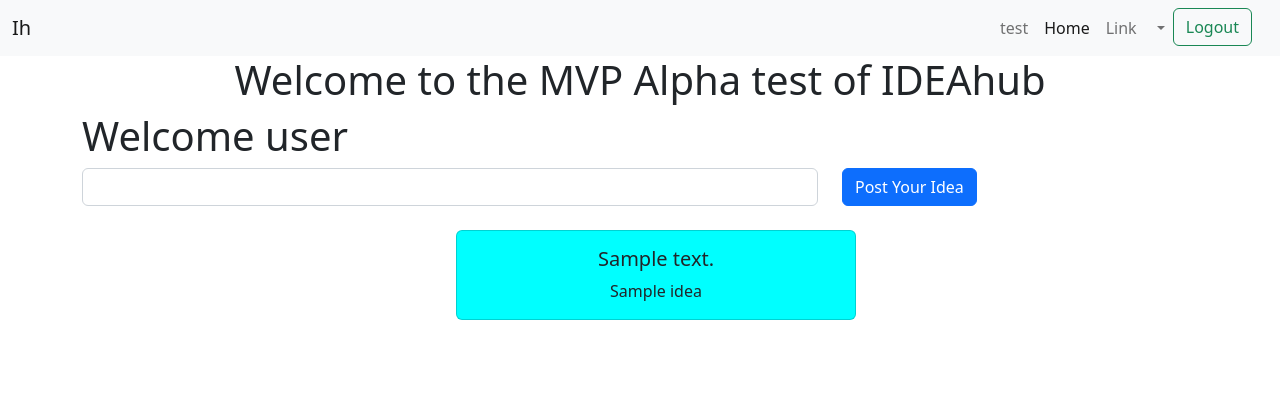
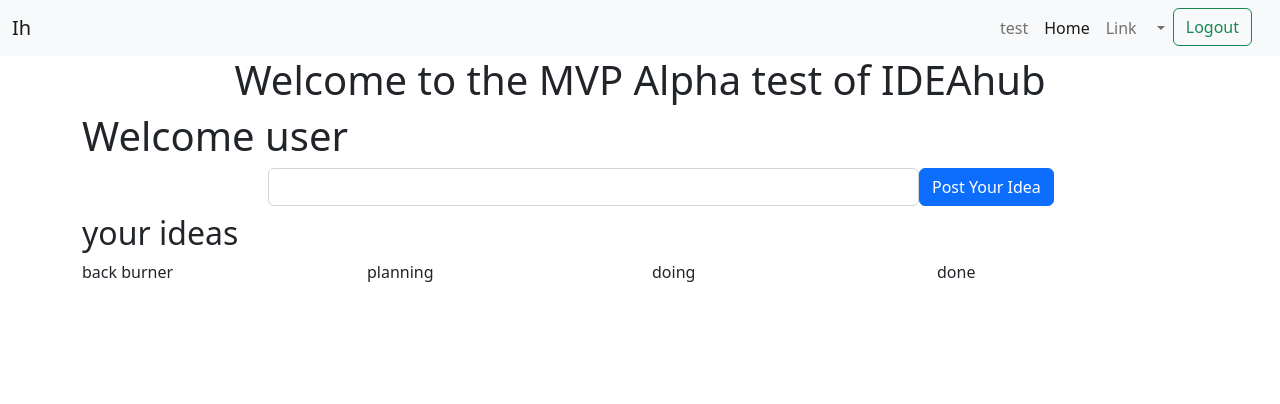
Before and after one commit to scottamass/ideas, a Flask app: template ideas/templates/index.html in a window 1280 px wide. Shown: the top 404 px of the page. Run offline with Flask 2, Linux system fonts and the light colour scheme; the visitor is signed in with stand-in values (Sample User, id 1); the template is opened without the code that fills it: most values are stand-ins (such as "Sample title", 1, 10 or a date in 2020).

Commit message:
0.7 pre alpha

```diff
--- a/ideas/app.py
+++ b/ideas/app.py
@@ -1,4 +1,5 @@
-#v.5
+#v0.7a
+
 
 import datetime
 
@@ -64,8 +65,13 @@
 
         if('user' in session ):
             uid = session['user']
-            user_query = db.collection('users').document(uid).get()
-            name = user_query.to_dict()['display name']
+
+            #user_query = db.collection('users').document(uid).get()
+            #name = user_query.to_dict()['display name']
+            #if ('color' in session):
+            #    session['color'] =user_query.to_dict()['bg']
+
+            print(session)
             if request.method == 'POST':
                 body=request.form['idea']
                 uid = uid
@@ -76,10 +82,7 @@
             query = doc_ref.where("uid","==",uid).order_by('ts', direction=firestore.Query.DESCENDING)
             #doc_ref = db.collection("posts").where("uid", "==", uid).get()
             results =query.get()
-            #print(results)
-            #for doc in results:
-            #    print(doc.to_dict())
-            return render_template('index.html' ,uid=uid,msg=name ,doc_ref=results)
+            return render_template('index.html' ,uid=uid,msg=uid ,doc_ref=results)
         else:
             return redirect(url_for('about'))
 
@@ -105,6 +108,16 @@
                     #print(id.uid)
                     uid = id.uid
                     session['user'] = uid
+                    user_query = db.collection('users').document(uid).get()
+                    name = user_query.to_dict()
+                    print(name)
+                    if 'bg' in name:
+                        print('color')
+                        session['color'] = name['bg']
+                    else:
+                        session['color'] = '#8fcde3'
+
+
 
                     return redirect(url_for('home'))
                 except:
@@ -124,7 +137,7 @@
             user=fbauth.create_user(uid=uid,display_name=display_name,email=email,password=password)
             id=fbauth.get_user_by_email(email)
             #print(id.uid)
-            db.collection('users').document(id.uid).set({"display name":display_name,"email":id.email,"uid":display_name})
+            db.collection('users').document(id.uid).set({"display name":display_name,"email":id.email,"uid":display_name,"bg":"#a19897"})
 
 
             return redirect(url_for('home'))
@@ -153,12 +166,30 @@
                 user_details=req_user.to_dict()
                 if request.method =='POST':
                     bio = request.form['bio']
-                    db.collection('users').document(id).set({'bio':bio},merge=True)
+                    bg= request.form['bg']
+                    db.collection('users').document(id).set({'bio':bio,'bg':bg},merge=True)
                     return redirect(request.url)
 
                 return render_template('editprof.html',user_details = user_details)
 
             else: return "You Shall not Pass",401
+
+    @app.route('/idea/<string:id>')
+    def idea(id):
+        user=session['user']
+        req_idea = db.collection('posts').document(id).get()
+        processed_idea= req_idea.to_dict()
+        idea_id =req_idea.id
+        print(idea_id)
+        return render_template('idea.html',idea=processed_idea ,idea_id=idea_id , msg=user )
+
+    @app.route('/promote/<string:id>',methods=['POST'])
+    def promote(id):
+        idea = db.collection('posts').document(id)
+
+        idea.update({'level':2 ,'idea':'planning'})
+        return redirect(url_for('idea' ,id=id))
+
     if __name__ =='__main__':
         app.run()
 
--- a/ideas/templates/editprof.html
+++ b/ideas/templates/editprof.html
@@ -4,6 +4,7 @@
 
 <form action="/edit_user/{{user_details['uid']}}" method="post">
 <input type="text" name="bio" value='{{user_details['bio']}}' >
+<input type="color" name="bg" value="{{user_details['bg']}}" >
 <input type="submit">
 
 </form>
--- a/ideas/templates/index.html
+++ b/ideas/templates/index.html
@@ -1,20 +1,21 @@
 {% extends 'layout.html' %}
 {% block content %}
+
 <H1>
     Welcome user {{msg}}
 </H1>
-<div class="justify-conetent-centre">
+<div class="justify-conetent-centre" >
     <form  style="margin-left: auto; margin-right:auto;" action="/" method="post">
-        <div class="row">
+        <div class="row g-0">
 
-
-            <div class="form-group col-sm-8">
+            <div class="col-sm-2"></div>
+            <div class="form-group col-12 col-sm-7">
 
                 <input class="form-control" type="text" name="idea">
             </div>
 
 
-            <div class="form-group col-sm-4">
+            <div class="form-group d-grid gap-2 d-sm-block col-sm-3">
 
                 <button type="submit" class="btn btn-primary mb-2">Post Your Idea</button>
             </div>
@@ -22,6 +23,8 @@
 
     </form>
 </div>
+<h2>your ideas</h2>
+<!--
 
     <ul>
         {% for doc in doc_ref %}
@@ -29,12 +32,76 @@
             <div class="card" style="margin-top: 1em;">
                 <div class="card-body">
                     <h5 class="card-title">{{doc.to_dict()['body']}}</h5>
-                    <p class="card-text">{{doc.to_dict()['idea']}}</p>
+                    <p class="card-text">{{doc.to_dict()['level']}}<a href="/idea/{{doc.id}}">{{doc.id}}</a></p>
                 </div></div>
-        </li>
-        {% endfor %}
-    </ul>
+            </li>
+            {% endfor %}
+        </ul>
+    -->
+
+    {% set one = [] %}
+    {% set two = [] %}
+    {% set three = [] %}
+    {% set four = [] %}
+    {% for doc in doc_ref %}
+        {% if doc.to_dict()['level'] == 1 %}
+        {{doc}}
+        {{one.append(doc)}}
+        {% endif %}
+        {% if doc.to_dict()['level'] == 2 %}
+        {{doc}}
+        {{two.append(doc)}}
+        {% endif %}
+        {% if doc.to_dict()['level'] == 3 %}
+        {{doc}}
+        {{three.append(doc)}}
+        {% endif %}
+        {% if doc.to_dict()['level'] == 4 %}
+        {{doc}}
+        {{four.append(doc)}}
+        {% endif %}
+    {% endfor %}
+    <div class="row">
+        <div class="col-sm-3">back burner
+        {% for doc in one %}
+        <div class="card" style="margin-top: 1em;">
+            <div class="card-body">
+                <h5 class="card-title">{{doc.to_dict()['body']}}</h5>
+                <p class="card-text">{{doc.to_dict()['idea']}}<a href="/idea/{{doc.id}}">{{doc.id}}</a></p>
+            </div></div>
+        {% endfor%}
+    </div>
+        <div class="col-sm-3">planning
+            {% for doc in two %}
+            <div class="card" style="margin-top: 1em;">
+                <div class="card-body">
+                    <h5 class="card-title">{{doc.to_dict()['body']}}</h5>
+                    <p class="card-text">{{doc.to_dict()['idea']}}<a href="/idea/{{doc.id}}">{{doc.id}}</a></p>
+                </div></div>
+            {% endfor%}
+        </div>
+        <div class="col-sm-3">doing
+            {% for doc in three %}
+            <div class="card" style="margin-top: 1em;">
+                <div class="card-body">
+                    <h5 class="card-title">{{doc.to_dict()['body']}}</h5>
+                    <p class="card-text">{{doc.to_dict()['idea']}}<a href="/idea/{{doc.id}}">{{doc.id}}</a></p>
+                </div></div>
+            {% endfor%}      </div>
+        <div class="col-sm-3">done
+            {% for doc in four %}
+            <div class="card" style="margin-top: 1em;">
+                <div class="card-body">
+                    <h5 class="card-title">{{doc.to_dict()['body']}}</h5>
+                    <p class="card-text">{{doc.to_dict()['idea']}}<a href="/idea/{{doc.id}}">{{doc.id}}</a></p>
+                </div></div>
+            {% endfor%}       </div>
+    </div>
+
 <style>
+    body{
+        background-color:{{session['color']}}
+    }
     ul{ list-style: none;
     box-sizing: border-box;
 margin: 0 auto;}
@@ -42,7 +109,7 @@
         max-width: 400px;
         margin-left: auto;
         margin-right: auto;
-        background-color: aqua;
+        /*background-color: aqua;*/
 
         text-align: center;
 
--- a/ideas/templates/layout.html
+++ b/ideas/templates/layout.html
@@ -29,7 +29,7 @@
                       {{msg}}
                     </a>
                     <ul class="dropdown-menu" aria-labelledby="offcanvasNavbarDropdown">
-                      <li><a class="dropdown-item" href="/user/{{uid}}">Profile</a></li>
+                      <li><a class="dropdown-item" href="/user/{{msg}}">Profile</a></li>
                       <li><a class="dropdown-item" href="#">Another action</a></li>
                       <li>
                         <hr class="dropdown-divider">
```
Also changed, not shown: ideas/templates/idea.html (added, +35 -0 lines), ideas/templates/login.html (+8 -0 lines).
